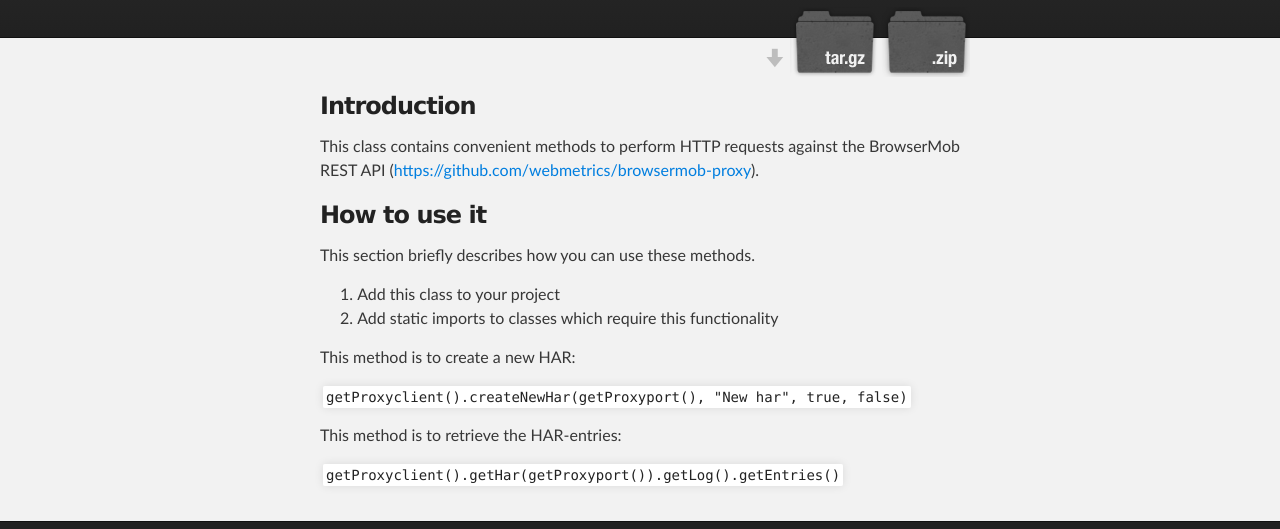
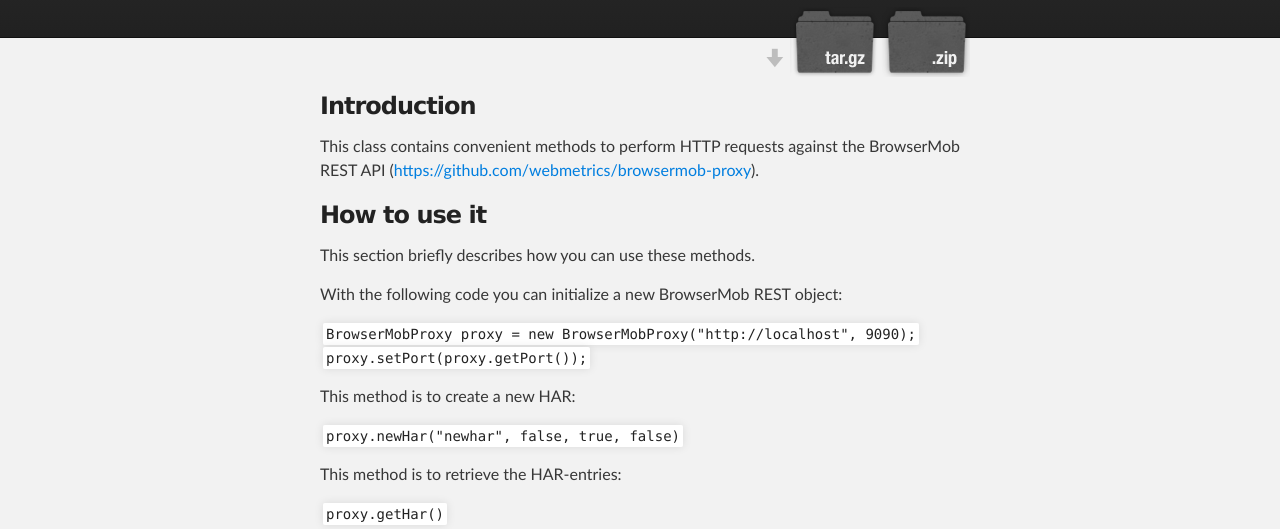
Before and after one commit to roydekleijn/BrowsermobHTTPRESTclient, a plain HTML site: page index.html in a window 1280 px wide. Shown: the part 271-800 px from the top of the page. Drawn offline with Linux system fonts and the light colour scheme.

```diff
--- a/index.html
+++ b/index.html
@@ -39,16 +39,18 @@
 
 <p>This section briefly describes how you can use these methods.</p>
 
-<ol>
-<li>Add this class to your project</li>
-<li>Add static imports to classes which require this functionality </li>
-</ol><p>This method is to create a new HAR:</p>
+<p>With the following code you can initialize a new BrowserMob REST object:</p>
 
-<p><code>getProxyclient().createNewHar(getProxyport(), "New har", true, false)</code></p>
+<p><code>BrowserMobProxy proxy = new BrowserMobProxy("http://localhost", 9090);</code>
+<code>proxy.setPort(proxy.getPort());</code></p>
+
+<p>This method is to create a new HAR:</p>
+
+<p><code>proxy.newHar("newhar", false, true, false)</code></p>
 
 <p>This method is to retrieve the HAR-entries:</p>
 
-<p><code>getProxyclient().getHar(getProxyport()).getLog().getEntries()</code> </p>
+<p><code>proxy.getHar()</code> </p>
       </section>
     </div>
 
--- a/params.json
+++ b/params.json
@@ -1 +1 @@
-{"tagline":"This repository hosts a browsermob rest client written in Java","google":"UA-35421844-3","note":"Don't delete this file! It's used internally to help with page regeneration.","body":"### Introduction\r\nThis class contains convenient methods to perform HTTP requests against the BrowserMob REST API ([https://github.com/webmetrics/browsermob-proxy](https://github.com/webmetrics/browsermob-proxy)).\r\n\r\n### How to use it\r\nThis section briefly describes how you can use these methods.\r\n\r\n1. Add this class to your project\r\n2. Add static imports to classes which require this functionality \r\n\r\nThis method is to create a new HAR:\r\n\r\n`getProxyclient().createNewHar(getProxyport(), \"New har\", true, false)`\r\n\r\nThis method is to retrieve the HAR-entries:\r\n\r\n`getProxyclient().getHar(getProxyport()).getLog().getEntries()` \r\n","name":"BrowserMob HTTP REST Client"}
+{"name":"BrowserMob HTTP REST Client","tagline":"This repository hosts a browsermob rest client written in Java","body":"### Introduction\r\nThis class contains convenient methods to perform HTTP requests against the BrowserMob REST API ([https://github.com/webmetrics/browsermob-proxy](https://github.com/webmetrics/browsermob-proxy)).\r\n\r\n### How to use it\r\nThis section briefly describes how you can use these methods.\r\n\r\nWith the following code you can initialize a new BrowserMob REST object:\r\n\r\n`BrowserMobProxy proxy = new BrowserMobProxy(\"http://localhost\", 9090);`\r\n`proxy.setPort(proxy.getPort());`\r\n\r\nThis method is to create a new HAR:\r\n\r\n`proxy.newHar(\"newhar\", false, true, false)`\r\n\r\nThis method is to retrieve the HAR-entries:\r\n\r\n`proxy.getHar()` \r\n","google":"UA-35421844-3","note":"Don't delete this file! It's used internally to help with page regeneration."}
```
